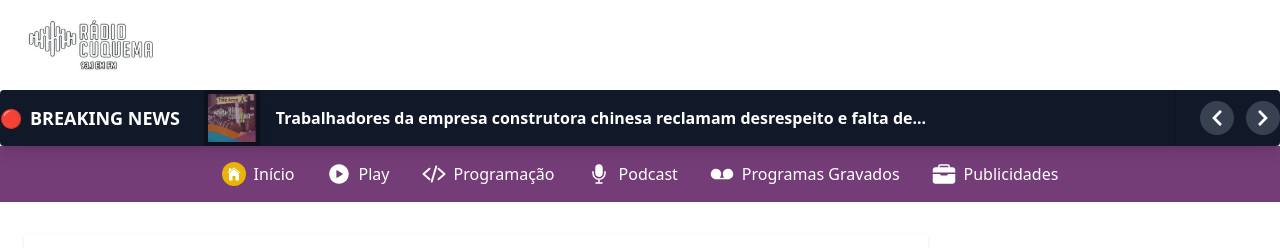
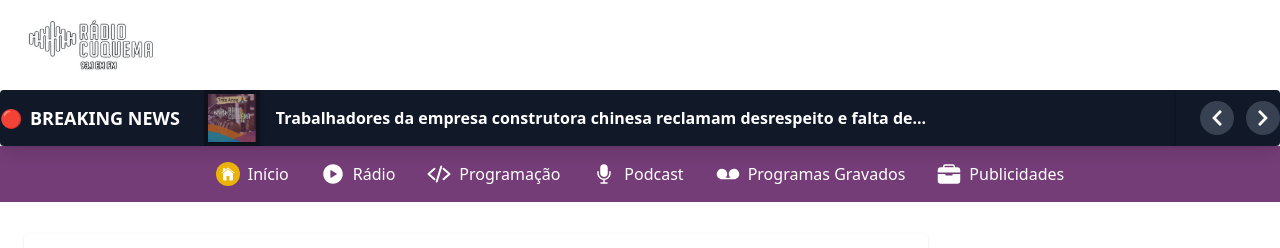
Before and after one commit to tomasquinaa/Portal-Radio-Cuquema, a React (Vite) app: page / in a window 1280 px wide. Shown: the top 248 px of the page. Built offline with nearby package versions, Linux system fonts and the light colour scheme.

Commit message:
feat: atualizado o site da radio

```diff
--- a/src/components/MenuP.tsx
+++ b/src/components/MenuP.tsx
@@ -19,7 +19,7 @@ export const MenuP = () => {
         </Link>
         <Link to={routes.MENU_PLAY} className="flex items-center space-x-2 hover:underline">
           <IoPlayCircle size={24} />
-          <span>Play</span>
+          <span>Rádio</span>
         </Link>
         <Link
           to={routes.MENU_PROGRAMACAO}
```
